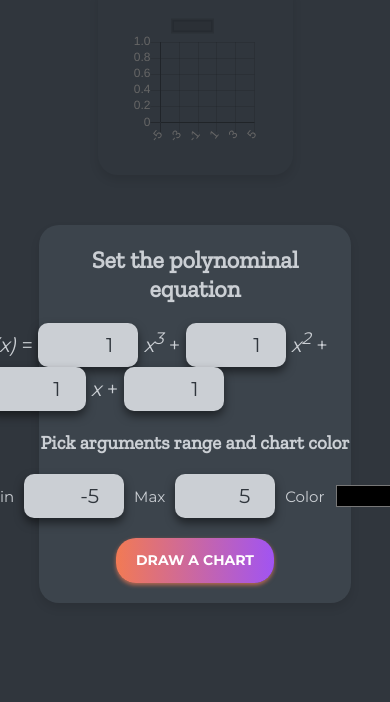
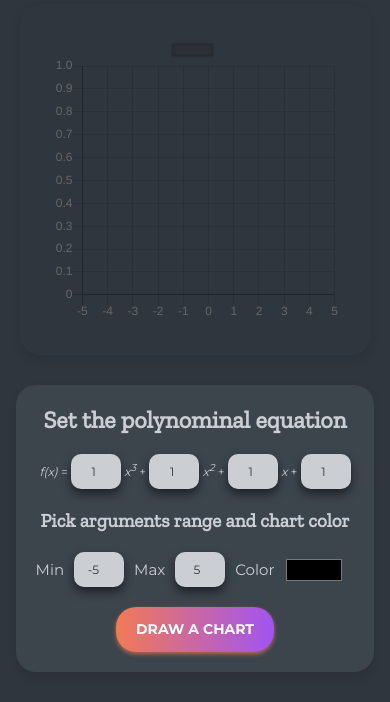
Before and after one commit to jakubfiglak/chart.js---test, a website built with Parcel: page index.html in a window 390 px wide. Shown: the part 144-846 px from the top of the page. Built offline with nearby package versions, Linux system fonts and the light colour scheme.

Commit message:
Add media queries to scss files

```diff
--- a/index.html
+++ b/index.html
@@ -9,8 +9,14 @@
   </head>
   <body>
     <h1>Chart.js - Test</h1>
+    <main class="container">
       <div class="chart-container">
-      <canvas id="myChart" width="400px" height="400px" class="chart"></canvas>
+        <canvas
+          id="myChart"
+          width="400px"
+          height="400px"
+          class="chart"
+        ></canvas>
       </div>
       <div class="options">
         <h3>Set the polynominal equation</h3>
@@ -62,5 +68,6 @@
           />
         </form>
       </div>
+    </main>
   </body>
 </html>
--- a/scss/_config.scss
+++ b/scss/_config.scss
@@ -35,7 +35,7 @@ h1 {
   text-transform: uppercase;
   font-size: 4.4rem;
   font-weight: bold;
-  margin-block-start: 2rem;
+  margin: 2rem;
 }
 
 h2 {
--- a/scss/_mixins.scss
+++ b/scss/_mixins.scss
@@ -16,4 +16,14 @@
   padding: 1rem;
   border-radius: 1rem;
   box-shadow: 0px 5px 10px rgba(0, 0, 0, 0.5);
+
+  @media screen and (max-width: 720px) {
+    font-size: 1.5rem;
+    width: 8rem;
+  }
+
+  @media screen and (max-width: 420px) {
+    font-size: 1.2rem;
+    width: 5rem;
+  }
 }
--- a/scss/main.scss
+++ b/scss/main.scss
@@ -3,26 +3,52 @@
 @import 'config';
 @import 'mixins';
 
+.container {
+  max-width: 1440px;
+  display: flex;
+  justify-content: space-around;
+  align-items: center;
+  margin: auto;
+
+  @media screen and (max-width: 1200px) {
+    flex-direction: column;
+  }
+}
+
 .chart-container {
-  width: 50%;
-  margin: 50px auto;
+  position: relative;
+  width: 40vw;
   box-shadow: 0px 5px 10px rgba(0, 0, 0, 0.1);
   padding: 3rem;
   border-radius: 2rem;
 
+  @media screen and (max-width: 1200px) {
+    width: 80vw;
+  }
+
+  @media screen and (max-width: 720px) {
+    width: 90vw;
+  }
+
   .chart {
-    margin: auto;
+    margin: 0;
   }
 }
 
 .options {
   @include flex-column-center;
   background: $dark-gray;
-  width: 80%;
-  margin: auto;
   border-radius: 2rem;
   padding: 2rem;
   box-shadow: 0px 5px 10px rgba(0, 0, 0, 0.1);
+
+  @media screen and (max-width: 1200px) {
+    margin: 3rem;
+  }
+
+  @media screen and (max-width: 720px) {
+    // width: 90vw;
+  }
 
   .poly {
     @include flex-column-center;
@@ -30,6 +56,14 @@
     .equation {
       font-size: 2rem;
       margin: 2rem 0;
+
+      @media screen and (max-width: 720px) {
+        font-size: 1.5rem;
+      }
+
+      @media screen and (max-width: 420px) {
+        font-size: 1.2rem;
+      }
 
       .number {
         @include input-number;
```
Also changed, not shown: dist/index.html, 4 other files. Lines whose indentation alone changed are shown as unchanged.
